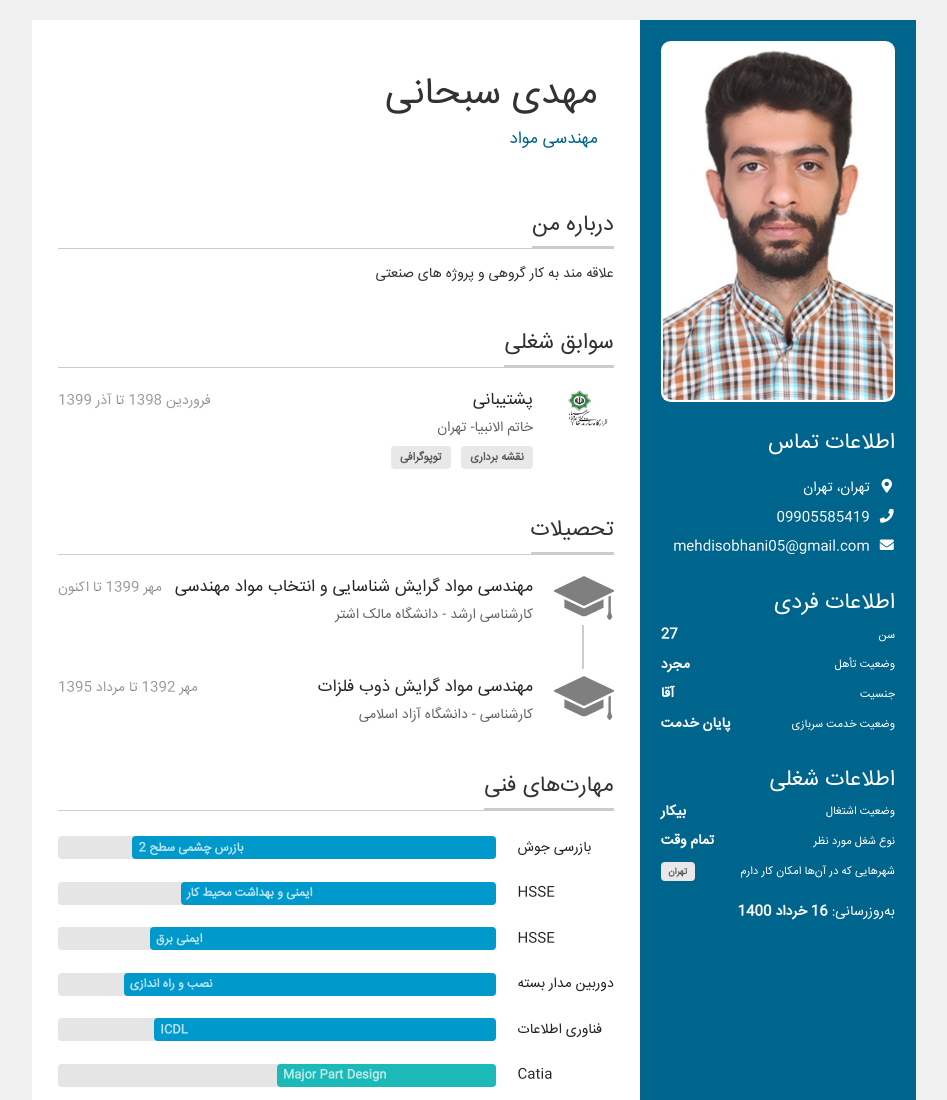
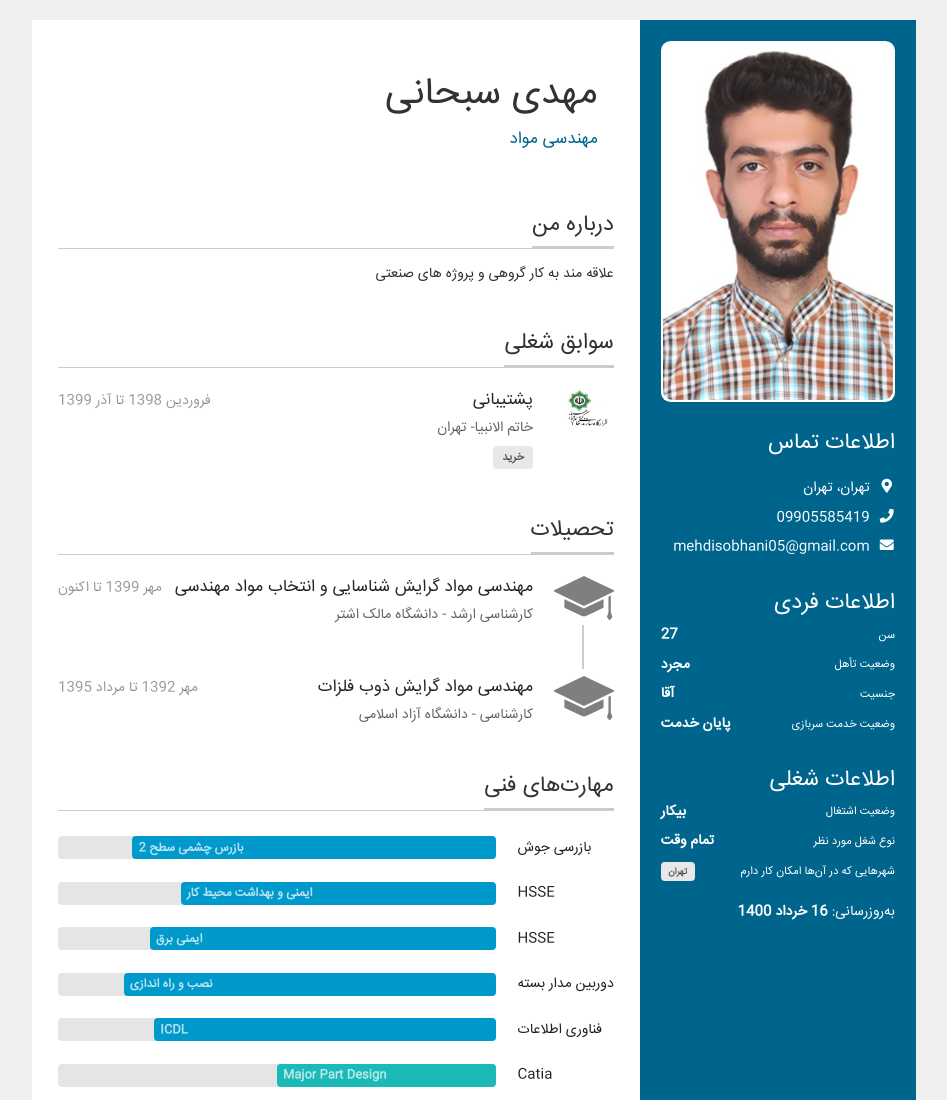
Before and after one commit to mehdisobhani05/Resume, a plain HTML site: page index.html in a window 1280 px wide. Shown: the top 1100 px of the page, without its empty margins (166-1113 px from the left). Drawn offline with Linux system fonts and the light colour scheme.

Commit message:
Update Workhistory

```diff
--- a/index.html
+++ b/index.html
@@ -137,8 +137,7 @@
                                     </div>
 
                                     <div class="extra">
-                                        <span dir="auto" class="ui small label">نقشه برداری</span>
-                                        <span dir="auto" class="ui small label">توپوگرافی</span>
+                                        <span dir="auto" class="ui small label">خرید</span>
                                     </div>
 
                                 </div>
```
